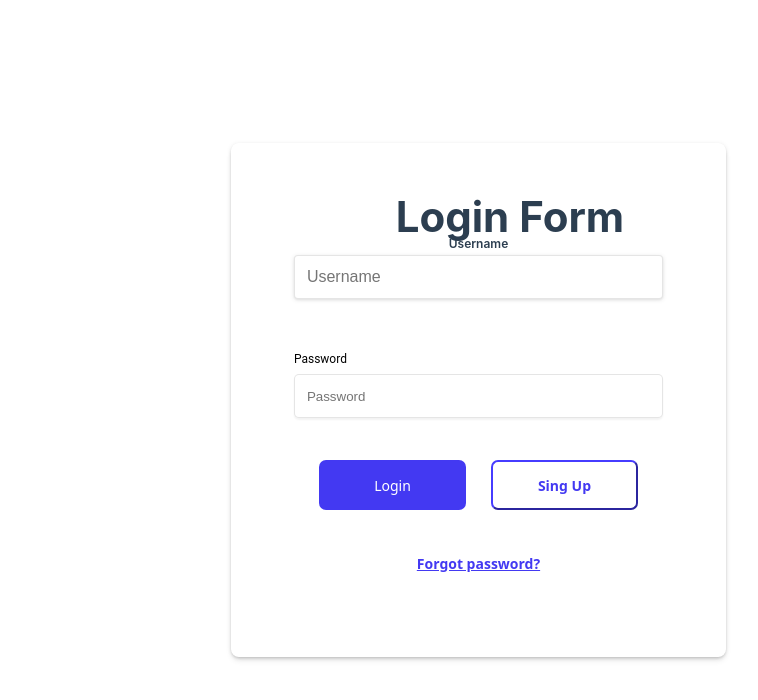
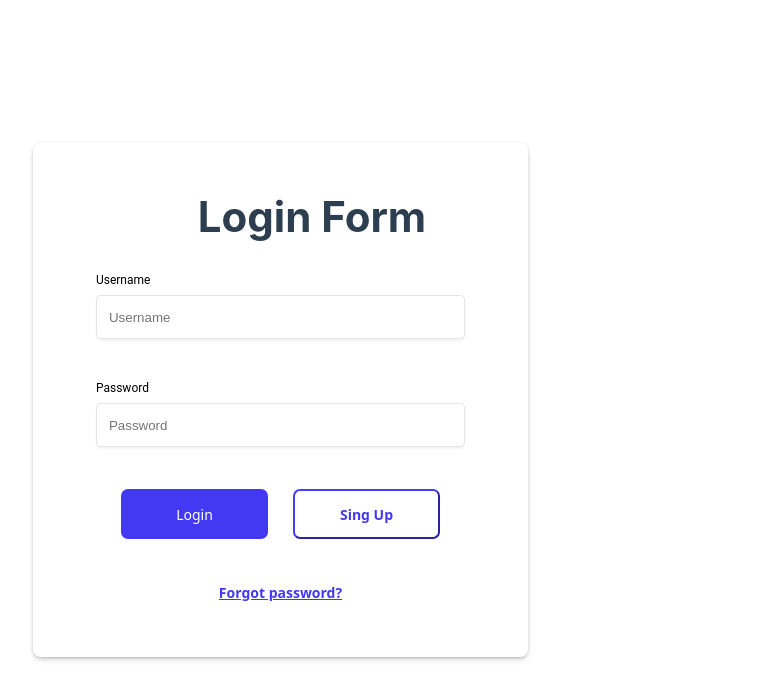
Before and after one commit to Ajauregui69/login-practice, a Vue app: page /login in a window 1280 px wide. Shown: the top 700 px of the page, without its empty margins (112-870 px from the left). Built offline with nearby package versions, Linux system fonts and the light colour scheme.

Commit message:
Login, inputs and container modified

```diff
--- a/src/components/container.vue
+++ b/src/components/container.vue
@@ -8,9 +8,13 @@ defineProps({
 </script>
 
 <template>
-    <div :style="style" class="flex drop-shadow bg-white shadow-md b-rd-8px">
-        <div :style="dimentions" class="flex">
-            <slot></slot>
+    <div class="flex h-screen w-full relative justify-center items-center">
+        <div class="flex w-1/5 text-center justify-center">
+            <div :style="style" class="flex drop-shadow bg-white shadow-md b-rd-8px">
+                <div :style="dimentions" class="flex">
+                    <slot></slot>
+                </div>
+            </div>
         </div>
     </div>
 </template>
--- a/src/components/inputs.vue
+++ b/src/components/inputs.vue
@@ -1,7 +1,7 @@
 <script setup>
 
 defineProps({
-    tipo:{
+    type:{
         type: String,
         default:'text',
         validator: value => ['email', 'text', 'password'].includes(value)
@@ -15,7 +15,7 @@ defineProps({
 <template>
     <div class="flex-column h-66px w-369.15px br-5px">
         <label class="text-start mb-8px mt-11px" >{{ text }}</label>
-        <input id="div2" :type="tipo" name="input" :style="estilo"  :placeholder="text">
+        <input id="div2" :type="type" name="input" :placeholder="text">
     </div>
 
 
--- a/src/views/login/login.vue
+++ b/src/views/login/login.vue
@@ -4,25 +4,16 @@ import inP from '../../components/inputs.vue'
 </script>
 
 <template>
-  <div class="flex h-screen w-full relative justify-center items-center">
-    <div class="w-1/5 text-center justify-center">
   <boxC style="height: 514px; width: 495px;" dimentions="height: 434px; width: 369.15px; margin: 40px 62.92px">
     <!-- atributo style recibe las dimensiones de la caja externa y dimentions recibe los valores de la caja interna (donde va el formulario) -->
-
-
-          <!-- <div class="flex h-514px w-495px drop-shadow shadow-md"> -->
 
     <form class="flex-column text-center h-434px w-369.15px" action="">
       <div class="display-flex h-48px text-23px ml-62.92px">
         <h1 class="font-bold text-42px">Login Form</h1>
       </div>
-          <label class="display-flex text-12px font-semibold font-roboto mt-42px mb-8px" for="femail">Username</label>
-          <input class="border-rd-1 b-1px text-left b-solid b-#0000001A color-#00000066 drop-shadow shadow-1 text-16px h-44px w-369.15px p-12px mb-42px" placeholder="Username" type="text" id="femail" name="femail" required>
 
-          <!-- <label class="display-flex text-12px font-semibold font-roboto ml-62.92px mb-8px" for="fpass">Password</label> -->
-          <!-- <input class="border-rd-1 b-1px text-left b-solid b-#0000001A color-#00000066 drop-shadow shadow-1 text-16px h-44px w-369.15px p-12px" placeholder="********" type="password" id="fpass" name="fpass" required> -->
-
-          <inP type="text" text="Password"></inP>
+      <inP type="text" text="Username" class="mt-42px"></inP>
+      <inP type="password" text="Password" class="mt-42px"></inP>
 
       <div class=" flex justify-evenly mt-42px">
         <input class="b-rd-7px b-0px bg-#4339F2 h-50px w-146.82px c-white font-sans text-14px" type="submit" value="Login">
@@ -36,10 +27,6 @@ import inP from '../../components/inputs.vue'
       </div>
     </form>
   </boxC>
-
-        <!-- </div>  -->
-    </div>
-  </div>
 </template>
 
 <style scoped></style>
```
Lines whose indentation alone changed are shown as unchanged.
